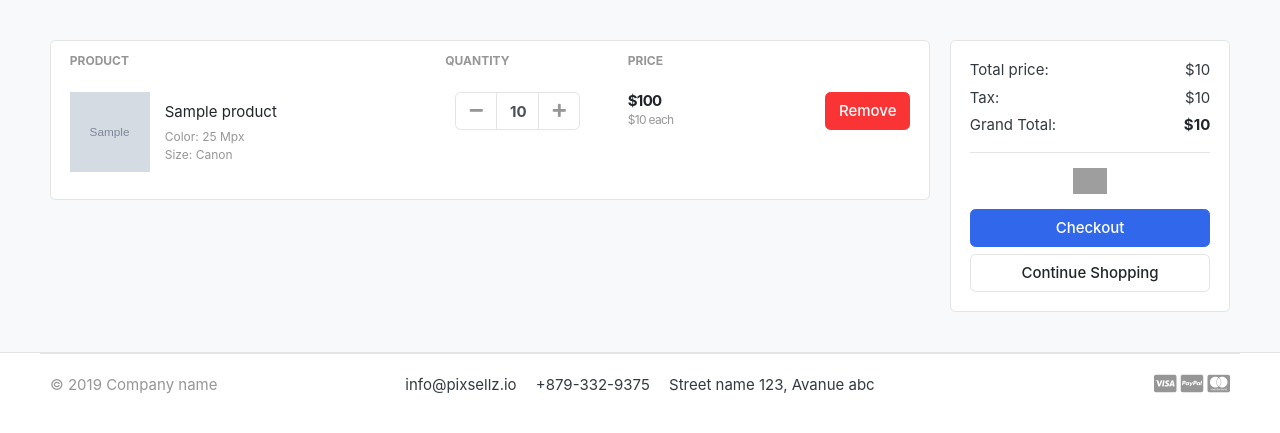
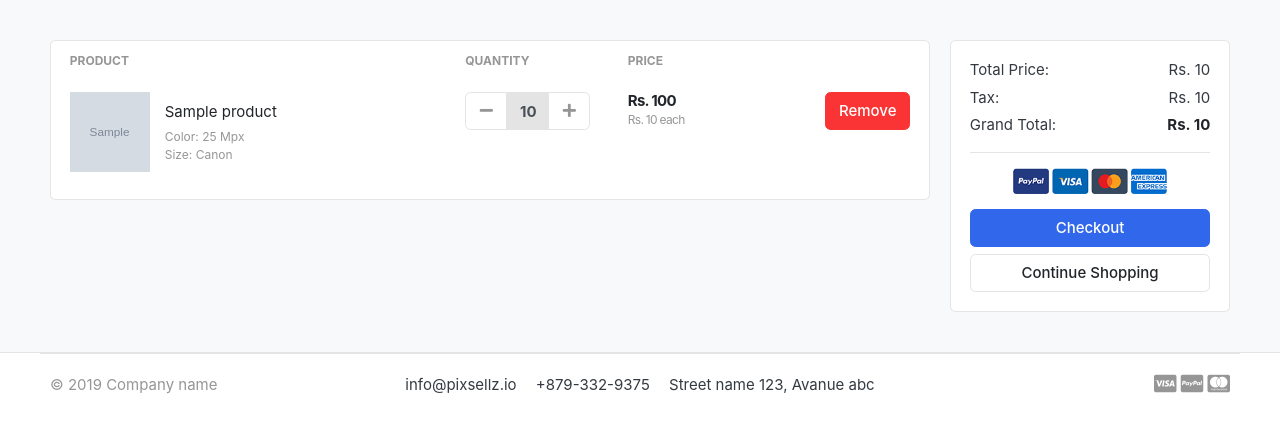
Before and after one commit to riteshchaudhary009/greatkart-django, a Django app: template templates/store/cart.html in a window 1280 px wide. Shown: the part 118-551 px from the top of the page. Run offline with Django 5.2, Linux system fonts and the light colour scheme; tables that the repository leaves empty hold one stand-in row (values such as "Sample post"); the template is opened without the code that fills it: values that come from a table or form of the project are taken from there, most other values are stand-ins (such as "Sample title", 1, 10 or a date in 2020); grey boxes marked "Sample" are stand-in pictures; some libraries are stand-ins or nearby versions; some web fonts are replaced; grey boxes are pictures that could not be loaded.

Commit message:
added new here

```diff
--- a/templates/store/cart.html
+++ b/templates/store/cart.html
@@ -1,111 +1,249 @@
+
 {% extends "base.html" %}
 
 {% load static %}
 
 {% block content %}
+
 <section class="section-content padding-y bg">
     <div class="container">
 
-<!-- ============================ COMPONENT 1 ================================= -->
+        <!-- ============================ CART COMPONENT ============================ -->
 
-<div class="row">
-{% if not cart_item %}
-	<h2 class="text-center">Your Shopping Cart Is Empty</h2>
-	<br>
-	<div class="text-center ">
+        {% if not cart_items %}
+
+            <div class="card">
+                <div class="card-body text-center py-5">
+
+                    <h2>Your Shopping Cart Is Empty</h2>
+
+                    <p class="text-muted mt-3">
+                        You don't have any items in your shopping cart.
+                    </p>
+
+                    <div class="mt-4">
                         <a href="{% url 'store' %}" class="btn btn-primary">
                             Continue Shopping
                         </a>
                     </div>
 
-{%else%}
+                </div>
+            </div>
+
+        {% else %}
+
+            <div class="row">
+
+                <!-- ============================ CART ITEMS ============================ -->
+
                 <aside class="col-lg-9">
+
                     <div class="card">
+
                         <table class="table table-borderless table-shopping-cart">
+
                             <thead class="text-muted">
                                 <tr class="small text-uppercase">
+
                                     <th scope="col">Product</th>
                                     <th scope="col" width="120">Quantity</th>
                                     <th scope="col" width="120">Price</th>
-  <th scope="col" class="text-right" width="200"> </th>
+                                    <th scope="col" class="text-right" width="200"></th>
+
                                 </tr>
                             </thead>
+
                             <tbody>
-{% for cart_item in cart_items%}
+
+                                {% for cart_item in cart_items %}
+
                                 <tr>
+
+                                    <!-- Product -->
                                     <td>
+
                                         <figure class="itemside align-items-center">
-			<div class="aside"><img src="{{cart_item.product.images.url}}" class="img-sm"></div>
+
+                                            <div class="aside">
+                                                <img
+                                                    src="{{ cart_item.product.images.url }}"
+                                                    class="img-sm"
+                                                    alt="{{ cart_item.product.product_name }}"
+                                                >
+                                            </div>
+
                                             <figcaption class="info">
-				<a href="#" class="title text-dark">{{cart_item.product.product_name}}</a>
-				<p class="text-muted small">Color: 25 Mpx <br> Size: Canon</p>
+
+                                                <a href="{{cart_item.product.get_url}}" class="title text-dark">
+                                                    {{ cart_item.product.product_name }}
+                                                </a>
+
+                                                <p class="text-muted small">
+                                                    Color: 25 Mpx
+                                                    <br>
+                                                    Size: Canon
+                                                </p>
+
                                             </figcaption>
+
                                         </figure>
+
                                     </td>
+
+                                    <!-- Quantity -->
                                     <td>
-		<!-- col.// -->
-					<div class="col">
+
                                         <div class="input-group input-spinner">
+
                                             <div class="input-group-prepend">
-							<a href="{% url 'remove_cart' cart_item.product.id %}" class="btn btn-light" type="button" id="button-plus"> <i class="fa fa-minus"></i> </a>
+
+                                                <a
+                                                    href="{% url 'remove_cart' cart_item.product.id %}"
+                                                    class="btn btn-light"
+                                                    type="button"
+                                                >
+                                                    <i class="fa fa-minus"></i>
+                                                </a>
+
                                             </div>
-							<input type="text" class="form-control"  value="{{cart_item.quantity}}">
+
+                                            <input
+                                                type="text"
+                                                class="form-control text-center"
+                                                value="{{ cart_item.quantity }}"
+                                                readonly
+                                            >
+
                                             <div class="input-group-append">
-							<a href="{% url 'add_cart' cart_item.product.id %}" class="btn btn-light" type="button" id="button-minus"> <i class="fa fa-plus"></i> </a>
+
+                                                <a
+                                                    href="{% url 'add_cart' cart_item.product.id %}"
+                                                    class="btn btn-light"
+                                                    type="button"
+                                                >
+                                                    <i class="fa fa-plus"></i>
+                                                </a>
+
                                             </div>
-						</div> <!-- input-group.// -->
-					</div> <!-- col.// -->
+
+                                        </div>
+
                                     </td>
+
+                                    <!-- Price -->
                                     <td>
+
                                         <div class="price-wrap">
-			<var class="price">${{ cart_item.sub_total }}</var>
-			<small class="text-muted"> ${{cart_item.product.price}} each </small>
-		</div> <!-- price-wrap .// -->
+
+                                            <var class="price">
+                                                Rs. {{ cart_item.sub_total }}
+                                            </var>
+
+                                            <small class="text-muted">
+                                                Rs. {{ cart_item.product.price }} each
+                                            </small>
+
+                                        </div>
+
                                     </td>
+
+                                    <!-- Remove -->
                                     <td class="text-right">
-	<a href="{% url 'remove_cart_item' cart_item.product.id %}" class="btn btn-danger"> Remove</a>
+
+                                        <a
+                                            href="{% url 'remove_cart_item' cart_item.product.id %}"
+                                            class="btn btn-danger"
+                                        >
+                                            Remove
+                                        </a>
+
                                     </td>
+
                                 </tr>
+
                                 {% endfor %}
 
                             </tbody>
+
                         </table>
-</div> <!-- card.// -->
 
-	</aside> <!-- col.// -->
+                    </div>
+
+                </aside>
+
+                <!-- ============================ CART SUMMARY ============================ -->
+
                 <aside class="col-lg-3">
 
                     <div class="card">
+
                         <div class="card-body">
+
                             <dl class="dlist-align">
-			  <dt>Total price:</dt>
-			  <dd class="text-right">${{total}}</dd>
+                                <dt>Total Price:</dt>
+
+                                <dd class="text-right">
+                                    Rs. {{ total }}
+                                </dd>
                             </dl>
+
                             <dl class="dlist-align">
                                 <dt>Tax:</dt>
-			  <dd class="text-right"> ${{tax}}</dd>
+
+                                <dd class="text-right">
+                                    Rs. {{ tax }}
+                                </dd>
                             </dl>
+
                             <dl class="dlist-align">
                                 <dt>Grand Total:</dt>
-			  <dd class="text-right text-dark b"><strong>${{grand_total}}</strong></dd>
+
+                                <dd class="text-right text-dark">
+                                    <strong>
+                                        Rs. {{ grand_total }}
+                                    </strong>
+                                </dd>
                             </dl>
+
                             <hr>
+
                             <p class="text-center mb-3">
-				<img src="{% static "images/misc/payments.png" %} x" height="26">
+
+                                <img
+                                    src="{% static 'images/misc/payments.png' %}"
+                                    height="26"
+                                    alt="Payment Methods"
+                                >
+
                             </p>
-			<a href="./place-order.html" class="btn btn-primary btn-block"> Checkout </a>
-			<a href="./store.html" class="btn btn-light btn-block">Continue Shopping</a>
-		</div> <!-- card-body.// -->
-		</div> <!-- card.// -->
 
-</aside> <!-- col.// -->
+                            <a
+                                href="#"
+                                class="btn btn-primary btn-block"
+                            >
+                                Checkout
+                            </a>
 
+                            <a
+                                href="{% url 'store' %}"
+                                class="btn btn-light btn-block"
+                            >
+                                Continue Shopping
+                            </a>
 
-</div> <!-- row.// -->
+                        </div>
+
+                    </div>
+
+                </aside>
+
+            </div>
+
         {% endif %}
-<!-- ============================ COMPONENT 1 END .// ================================= -->
 
-</div> <!-- container .//  -->
+        <!-- ============================ CART COMPONENT END ============================ -->
+
+    </div>
 </section>
-<!-- ========================= SECTION CONTENT END// ========================= -->
+
 {% endblock %}
--- a/templates/store/store.html
+++ b/templates/store/store.html
@@ -144,7 +144,7 @@
 						<del class="price-old">${{ product.old_price|floatformat:2 }}</del>
 					</div> <!-- price-wrap.// -->
 				</div>
-				<a href="#" class="btn btn-block btn-primary">Add to cart </a>
+				<a href="{% url 'add_cart' product.id %}" class="btn btn-block btn-primary">Add to cart </a>
 			</figcaption>
 		</figure>
 	</div> <!-- col.// -->
```
Also changed, not shown: store/views.py (+20 -6 lines), templates/store/product_detail.html (+9 -2 lines). Lines whose indentation alone changed are shown as unchanged.
